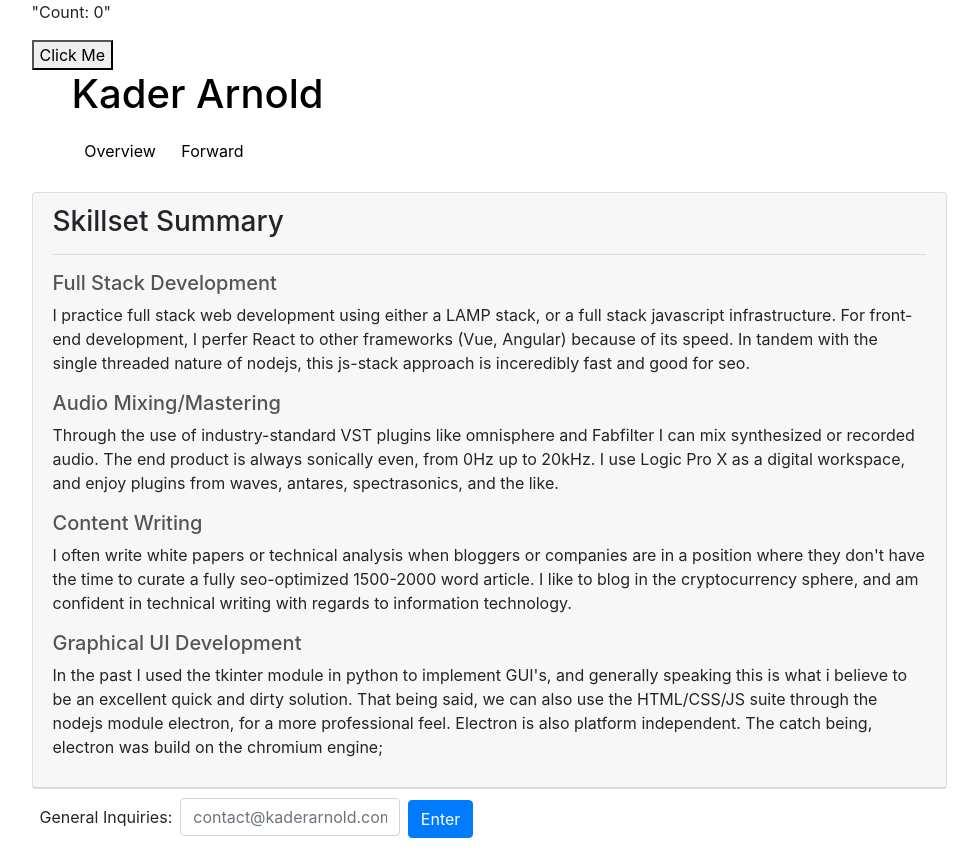
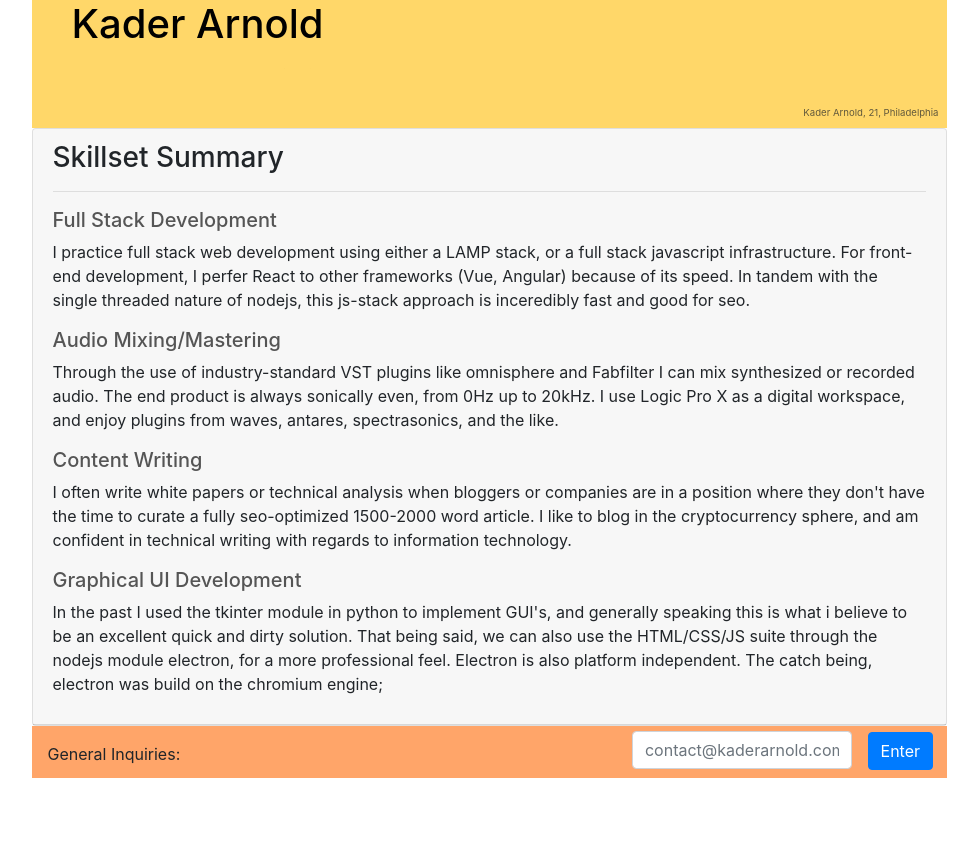
Before and after one commit to hey-kader/bootstrap, a React (Create React App) app: page /forward in a window 1280 px wide. Shown: the whole page, without its empty margins (151-1129 px from the left). After the commit the page ends 802 px from the top, so only its background shows below. Built offline with nearby package versions, Linux system fonts and the light colour scheme.

Commit message:
added new colorschemetothe header and footer, working on spicing up my images a bit more.

```diff
--- a/public/index.html
+++ b/public/index.html
@@ -6,7 +6,7 @@
     <link rel="icon" href="%PUBLIC_URL%/favicon.ico" />
 	<link rel="stylesheet" href="stylefade.css" type="text/css">
     <meta name="viewport" content="width=device-width, initial-scale=0.9" />
-    <meta name="theme-color" content="#000000" />
+    <meta name="theme-color" content="#ffa569" />
     <meta
       name="description"
       content="Portfolio of kader arnold"
--- a/src/App.js
+++ b/src/App.js
@@ -7,16 +7,13 @@ import Overview from './Components/Overview';
 import Nav from './Components/Nav.js';
 import { BrowserRouter as Router, Switch, Link, Route } from 'react-router-dom';
 import { CSSTransition } from 'react-transition-group';
-import Counter from './Components/Counter';
 import "bootstrap/dist/css/bootstrap.min.css";
 
 function App () {
 
-
   return (
 	  <div style={{maxWidth: "915px", margin: "auto"}}>
 		<Router>
-			<Counter />
 			<Nav />
 			<Switch>
 				<Route exact path="/" component={Home} />
@@ -24,7 +21,7 @@ function App () {
 				<Route path="/forward" component={Forward} />
 			</Switch>
 		</Router>
-		<EmailForm />
+	    <EmailForm />
     </div>
   );
 
--- a/src/Components/Counter.js
+++ b/src/Components/Counter.js
@@ -1,4 +1,8 @@
 import React, { useState, useEffect } from 'react';
+import {Button, Card} from 'react-bootstrap';
+import "bootstrap/dist/css/bootstrap.min.css";
+
+
 
 function Counter () {
 	const [count, setCount] = useState(0);
@@ -8,15 +12,23 @@ function Counter () {
 		document.title = count;
 	});
 
+	const stylesheet = {
+		width: "50%",
+		textAlign: "center"
+
+	};
+
 
 	return (
-		<div>
-			<p>"Count: {count}"</p>
-			<button onClick={() => setCount(count+1)}>
-				Click Me
-			</button>
-		</div>
+		<Card style={stylesheet}>
+			<Card.Header>
+				<Card.Title>Members Online: {count}</Card.Title>
+			</Card.Header>
+		</Card>
 	);
+
+
 }
 
+
 export default Counter;
--- a/src/Components/EmailForm.js
+++ b/src/Components/EmailForm.js
@@ -5,14 +5,14 @@ class EmailForm extends Component {
 
 	render () {
 		return (
-			<div>
-			<Form className="mb-2">
-				<Form.Group>
-					<Form.Label style={{margin: "1rem 0.5rem 1.0rem 0.5rem"}}>General Inquiries: </Form.Label>
-					<Form.Control style={{display: "inline-block", width: "24%"}} type="email" placeholder="contact@kaderarnold.com" />
-					<Button style={{margin: "0.5rem"}} type="submit" variant="primary">Enter</Button>
-				</Form.Group>
-			</Form>
+			<div style={{background: "#ffa569"}}>
+				<Form className="mb-4">
+					<Form.Group>
+						<Form.Label style={{margin: "1rem 0.5rem 0.5rem 1rem", width: "63%", float: "left", contentAlign: "leftJustify"}}>General Inquiries: </Form.Label>
+						<Form.Control style={{display: "inline", width: "24%"}} type="email" placeholder="contact@kaderarnold.com" />
+						<Button style={{margin: "0.4rem .5rem 0.5rem 1rem", size: "50%", display: "inline-block"}} type="submit" variant="primary">Enter</Button>
+					</Form.Group>
+				</Form>
 			</div>
 		);
 	}
--- a/src/Components/Nav.js
+++ b/src/Components/Nav.js
@@ -7,19 +7,23 @@ import Overview from './Overview';
 
 class Nav extends Component {
 	render () {
+		const style = {
+			background: "#ffd769"
+		};
 		return (
-		  <nav>
+		  <nav style={style}>
 			  <ul style={{listStyleType: "none", display: "inline-block" }}>
 				  <Link style={{color: 'black'}} to="/" >
 						<h1>Kader Arnold</h1>
 				  </Link>
-				  <Link style={{color: 'black', display: "inline-block", margin: "0.4rem", padding: "0.4rem"}} to="/overview">
+				  <Link style={{float: "right", color: 'black', display: "inline-block", margin: "0.4rem", padding: "0.4rem", fontSize: "0.9%"}} to="/overview">
 					<li>Overview</li>
 				  </Link>
-				  <Link style={{color: 'black', display: "inline-block", margin: "0.4rem", padding: "0.4rem"}} to="/forward">
+				  <Link style={{float: "right", color: 'black', display: "inline-block", margin: "0.4rem", padding: "0.4rem", fontSize: "0.9%"}} to="/forward">
 					<li>Forward</li>
 				</Link>
 			  </ul>
+			  <p style={{fontSize: "60%", opacity: "70%", textAlign: "right", display: "inlineBlock", margin: "0px", padding: "0.5rem"}} >Kader Arnold, 21, Philadelphia</p>
 		  </nav>
 		);
 	};
--- a/src/Components/Overview.js
+++ b/src/Components/Overview.js
@@ -6,7 +6,8 @@ class Overview extends Component {
 	render () {
 		const style = {
 			width: "100%",
-			display: "inline-block"
+			contentAlign: "center",
+			margin: "auto"
 		}
 		return (
 			<img src="./sunlook.jpeg" style={style}  alt="sunlook" id="sunlook" />
```
Also changed, not shown: src/Components/Header.js (+6 -5 lines).
